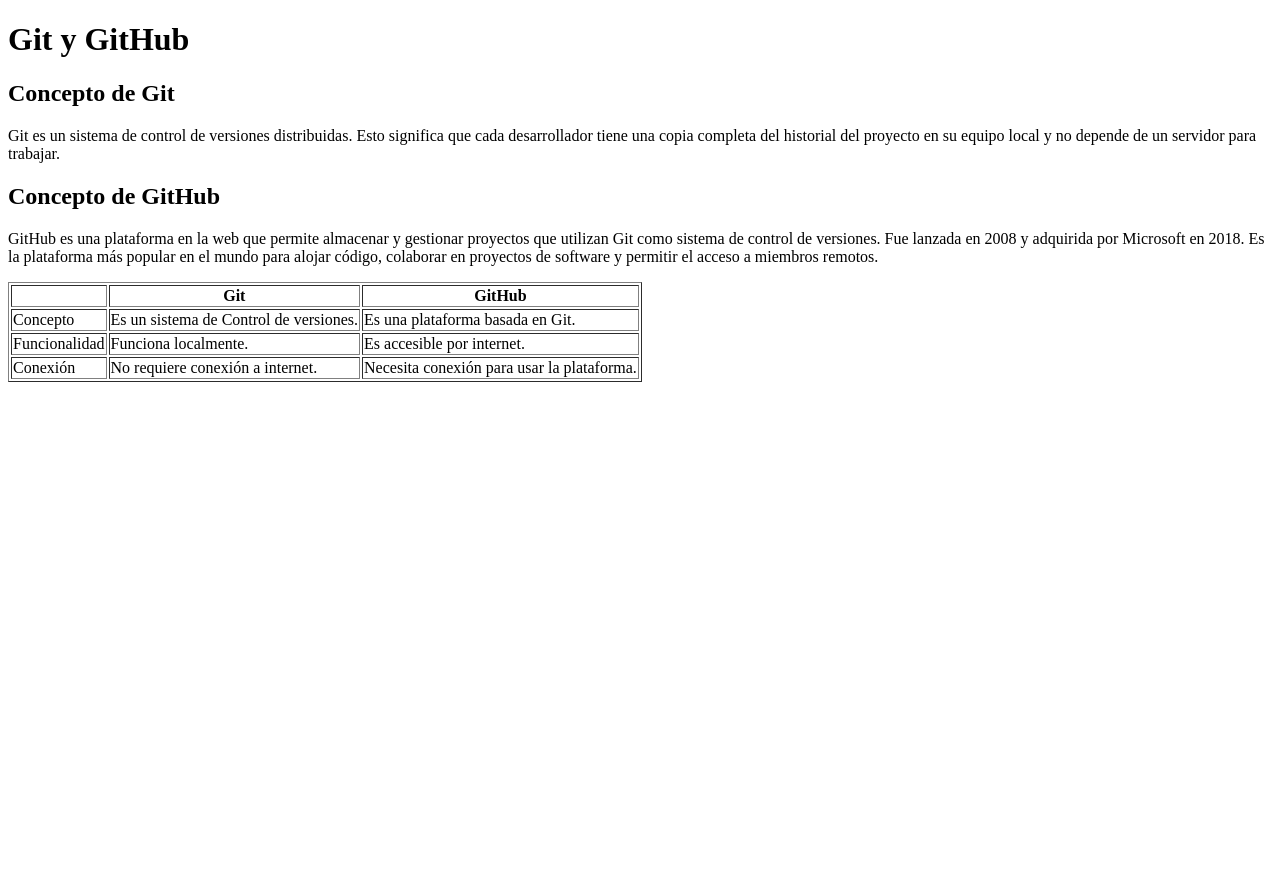
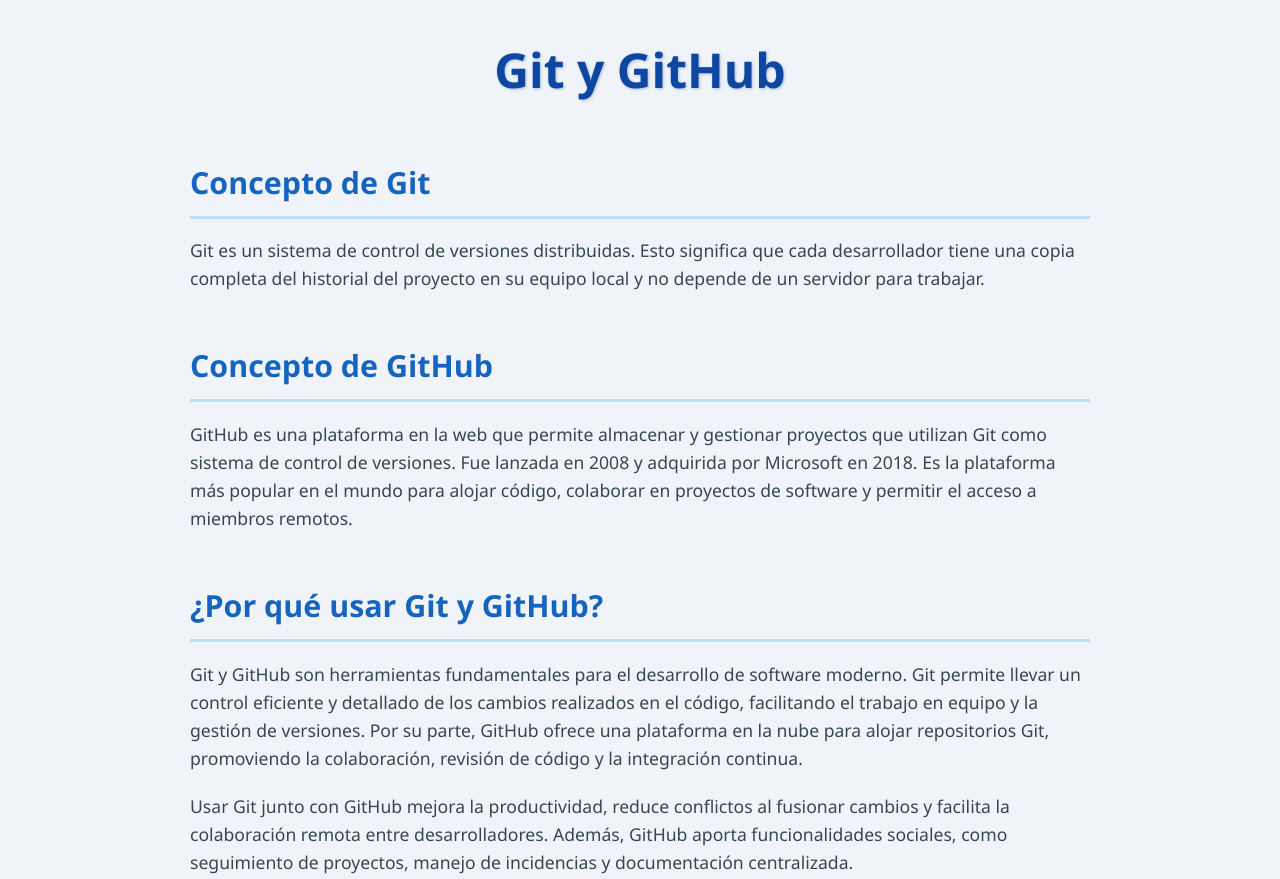
Before and after one commit to ericksk17/trabajo1, a plain HTML site: page index.html in a window 1280 px wide. Shown: the top 879 px of the page. Before the commit the page ends 800 px from the top, so only its background shows below. Drawn offline with Linux system fonts and the light colour scheme.

Commit message:
web con estilos

```diff
--- /dev/null
+++ b/css/styles.css
@@ -0,0 +1,116 @@
+/* Estilos generales */
+body {
+    font-family: 'Segoe UI', Tahoma, Geneva, Verdana, sans-serif;
+    background: #f0f4f8;
+    color: #2e3a59;
+    margin: 30px auto;
+    max-width: 900px;
+    padding: 0 20px 40px;
+    line-height: 1.6;
+}
+
+/* Título principal */
+h1 {
+    font-size: 3rem;
+    color: #0d47a1;
+    text-align: center;
+    margin-bottom: 40px;
+    text-shadow: 1px 1px 3px rgba(13, 71, 161, 0.3);
+}
+
+/* Subtítulos */
+h2 {
+    font-size: 1.9rem;
+    color: #1565c0;
+    margin-top: 50px;
+    margin-bottom: 15px;
+    border-bottom: 3px solid #bbdefb;
+    padding-bottom: 8px;
+    transition: color 0.3s ease;
+}
+
+h2:hover {
+    color: #0d336e;
+}
+
+/* Párrafos */
+p {
+    font-size: 1.1rem;
+    color: #37474f;
+    margin-bottom: 20px;
+}
+
+/* Sección "¿Por qué usar Git y GitHub?" */
+#por-que-usar-git-github {
+    background: linear-gradient(135deg, #bbdefb, #e3f2fd);
+    border-left: 6px solid #1976d2;
+    padding: 25px 30px;
+    border-radius: 12px;
+    box-shadow: 0 6px 18px rgba(25, 118, 210, 0.3);
+    transition: box-shadow 0.3s ease, transform 0.3s ease;
+}
+
+#por-que-usar-git-github:hover {
+    box-shadow: 0 10px 28px rgba(25, 118, 210, 0.5);
+    transform: translateY(-5px);
+}
+
+/* Tabla */
+table {
+    width: 100%;
+    border-collapse: collapse;
+    margin-top: 40px;
+    box-shadow: 0 6px 15px rgba(0, 0, 0, 0.1);
+    border-radius: 10px;
+    overflow: hidden;
+    background: white;
+    font-size: 1rem;
+    color: #37474f;
+    transition: box-shadow 0.3s ease;
+}
+
+table:hover {
+    box-shadow: 0 10px 25px rgba(0, 0, 0, 0.15);
+}
+
+th, td {
+    padding: 16px 20px;
+    text-align: left;
+    border-bottom: 1px solid #e1e8f0;
+}
+
+th {
+    background-color: #1976d2;
+    color: #fff;
+    font-weight: 600;
+    letter-spacing: 0.05em;
+}
+
+tbody tr:nth-child(even) {
+    background-color: #f5faff;
+}
+
+tbody tr:hover {
+    background-color: #dbe9ff;
+    cursor: default;
+}
+
+/* Responsive */
+@media (max-width: 600px) {
+    body {
+        margin: 15px;
+        padding: 0 10px 30px;
+    }
+
+    h1 {
+        font-size: 2.2rem;
+    }
+
+    h2 {
+        font-size: 1.5rem;
+    }
+
+    table, th, td {
+        font-size: 0.9rem;
+    }
+}
--- a/index.html
+++ b/index.html
@@ -3,6 +3,7 @@
 <head>
     <meta charset="UTF-8">
     <title>Git y GitHub</title>
+    <link rel="stylesheet" href="css/styles.css">
 </head>
 <body>
     <h1>Git y GitHub</h1>
@@ -12,6 +13,16 @@
 
     <h2>Concepto de GitHub</h2>
     <p>GitHub es una plataforma en la web que permite almacenar y gestionar proyectos que utilizan Git como sistema de control de versiones. Fue lanzada en 2008 y adquirida por Microsoft en 2018. Es la plataforma más popular en el mundo para alojar código, colaborar en proyectos de software y permitir el acceso a miembros remotos.</p>
+
+    <section id="por-que-usar-git-agithub">
+        <h2>¿Por qué usar Git y GitHub?</h2>
+        <p>
+            Git y GitHub son herramientas fundamentales para el desarrollo de software moderno. Git permite llevar un control eficiente y detallado de los cambios realizados en el código, facilitando el trabajo en equipo y la gestión de versiones. Por su parte, GitHub ofrece una plataforma en la nube para alojar repositorios Git, promoviendo la colaboración, revisión de código y la integración continua.
+        </p>
+        <p>
+            Usar Git junto con GitHub mejora la productividad, reduce conflictos al fusionar cambios y facilita la colaboración remota entre desarrolladores. Además, GitHub aporta funcionalidades sociales, como seguimiento de proyectos, manejo de incidencias y documentación centralizada.
+        </p>
+    </section>
 
     <table border="1">
         <thead>
```
